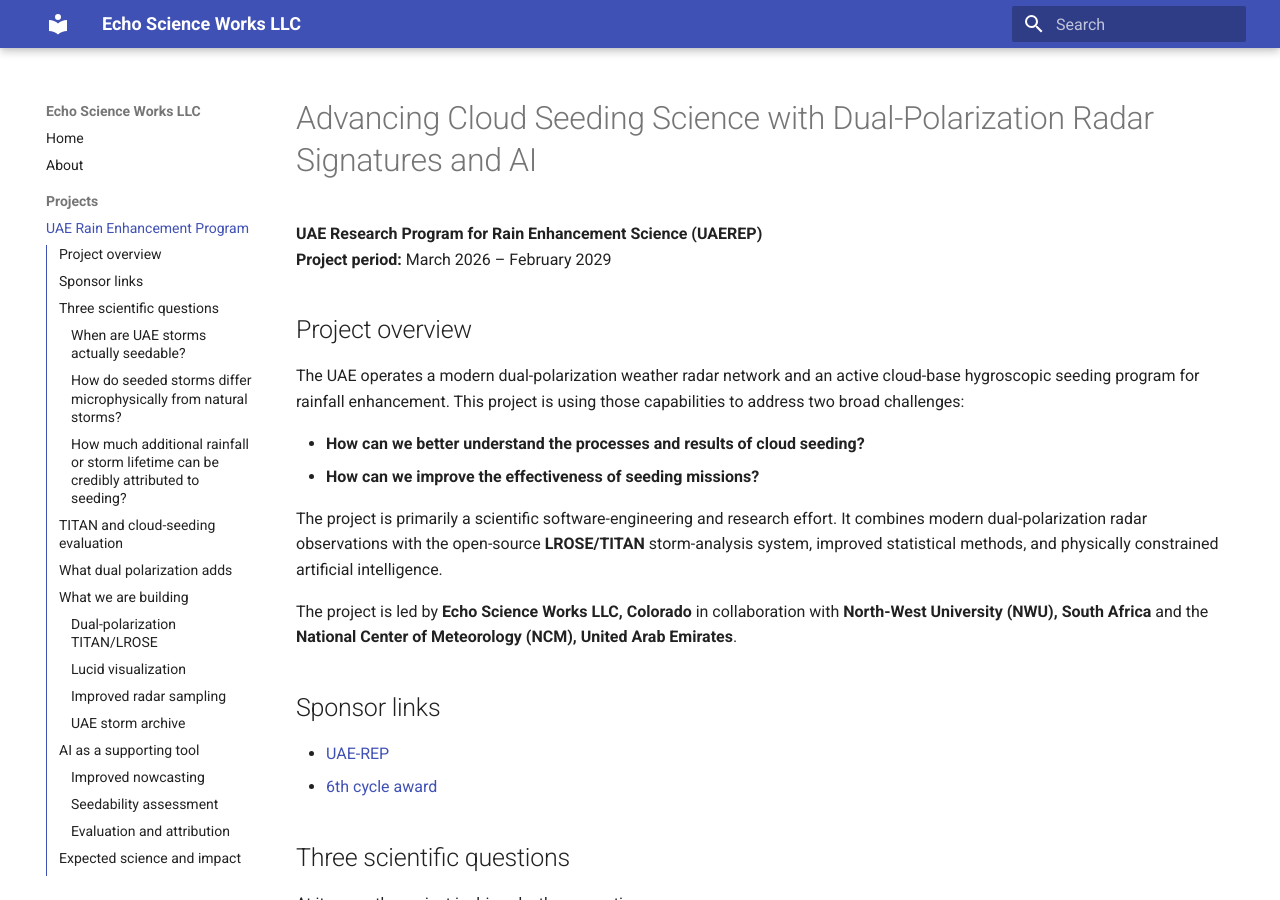
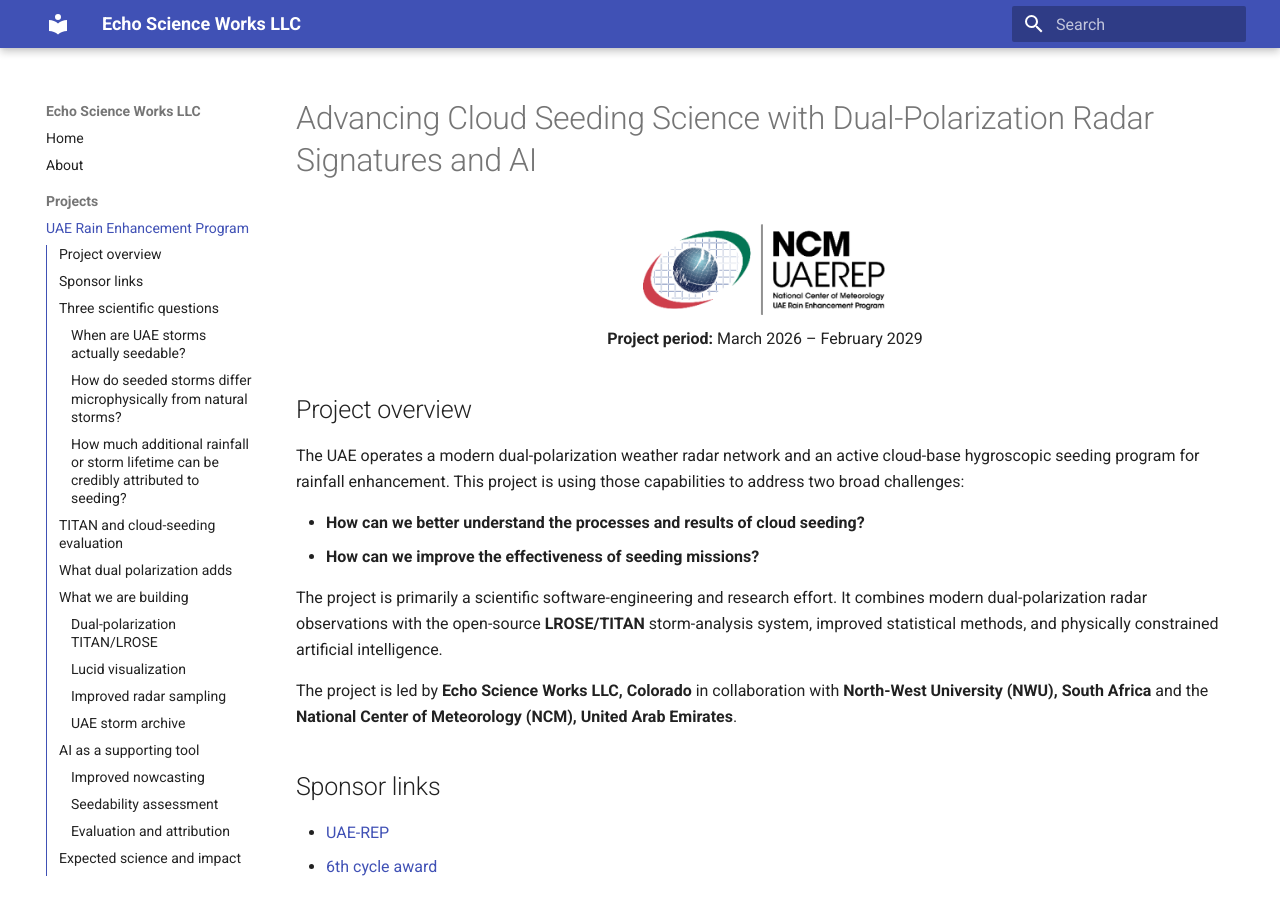
Before and after one commit to mike-dixon/echoscienceworks, an MkDocs documentation site: the page built from docs/uaerep.md, in a window 1280 px wide and 900 px high. Built offline with MkDocs 1.6.1 and Material for MkDocs 9.7.7, drawn with Linux system fonts in a browser that asks for light colours.

Commit message:
Adding logos

```diff
--- a/docs/uaerep.md
+++ b/docs/uaerep.md
@@ -1,7 +1,12 @@
 # Advancing Cloud Seeding Science with Dual-Polarization Radar Signatures and AI
 
-**UAE Research Program for Rain Enhancement Science (UAEREP)**
-**Project period:** March 2026 – February 2029
+<p align="center">
+  <img src="/images/uaerep/uaerep_logo.png"
+       alt="UAE Research Program for Rain Enhancement Science"
+       style="width: 30%; max-width: 300px;">
+  <br>
+  <strong>Project period:</strong> March 2026 – February 2029
+</p>
 
 ## Project overview
 
```
Also changed, not shown: docs/images/esw_logo.png (added), docs/images/uaerep/uaerep_logo.png (added).
